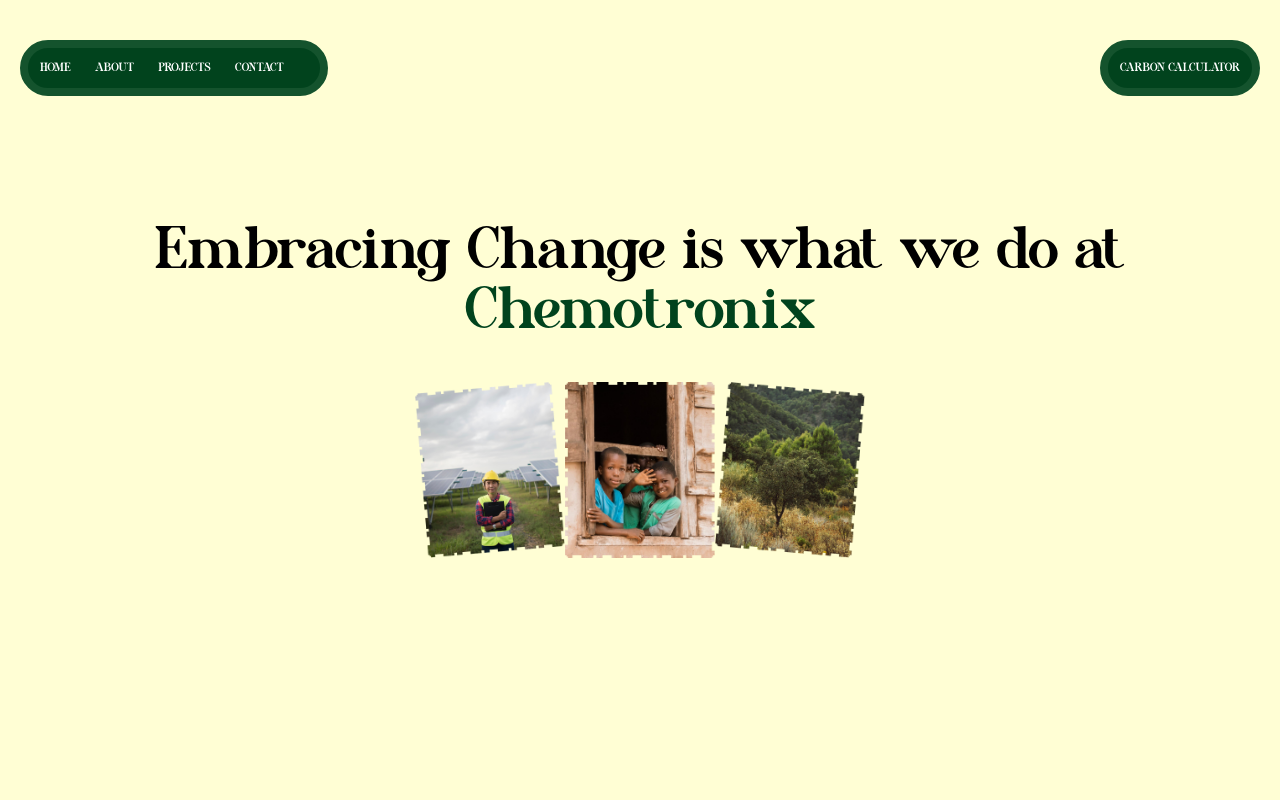
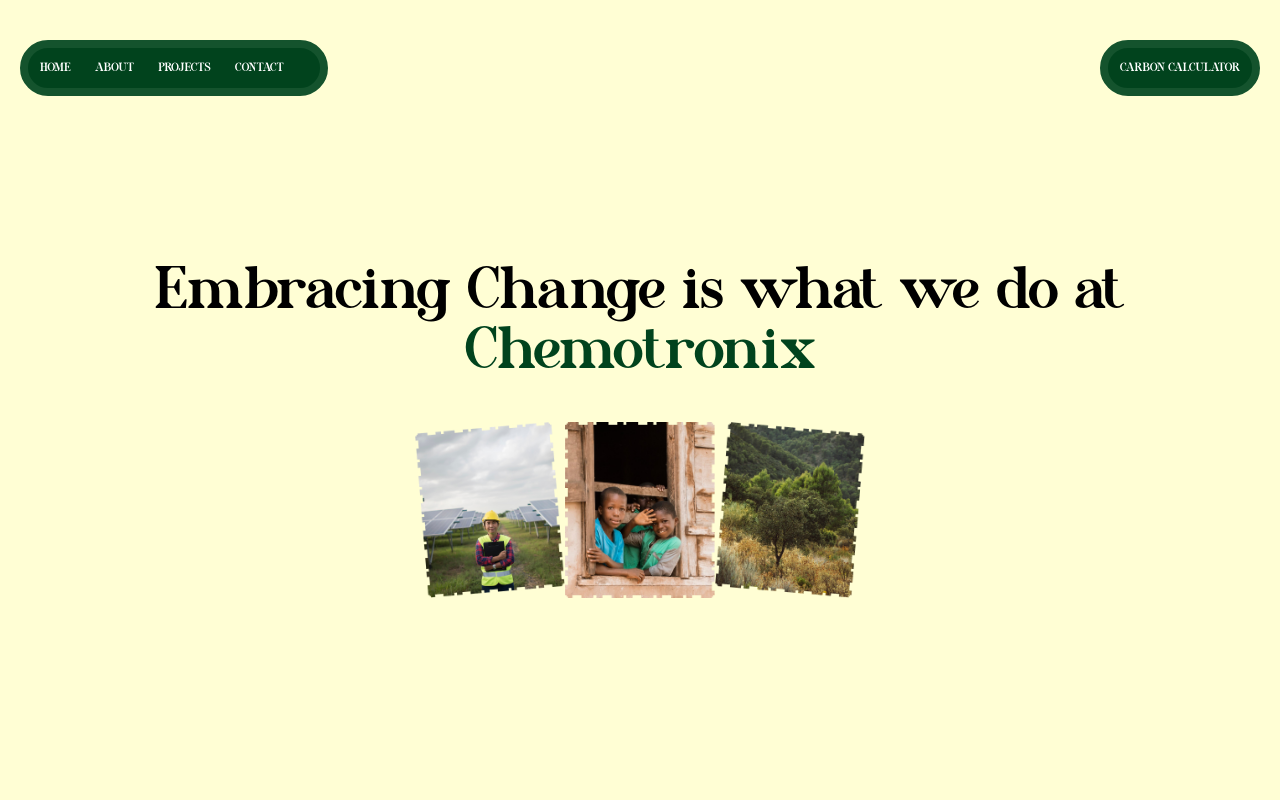
Before and after one commit to Mcnoble1/Chemotronix-v2, a Next.js app: page /about in a window 1280 px wide. Shown: the top 800 px of the page. Built offline with nearby package versions, Linux system fonts and the light colour scheme.

Commit message:
feat: updated about page :octocat:

```diff
--- a/components/About/index.tsx
+++ b/components/About/index.tsx
@@ -2,7 +2,7 @@
 const About = () => {
     return (
         <div>
-            <section className="h-screen text-center flex flex-col items-center justify-center bg-[#FFFED4]">
+            <section className="h-screen text-center flex flex-col items-center justify-center pt-20 bg-[#FFFED4]">
             <div className=''>
                 <h1 className="text-6xl mb-10 text-black">Embracing Change is what we do at <span className='text-[#01431D]'>Chemotronix</span></h1>
             </div>
```
